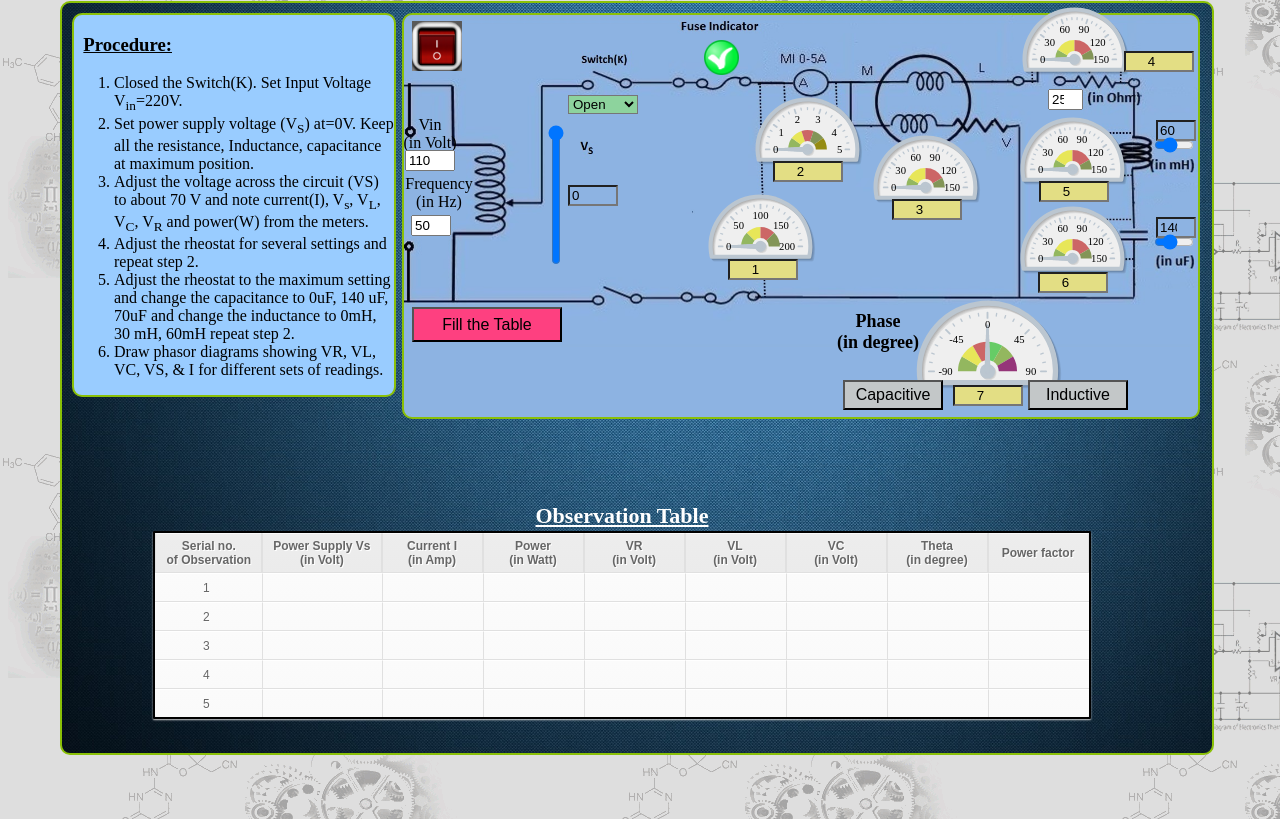
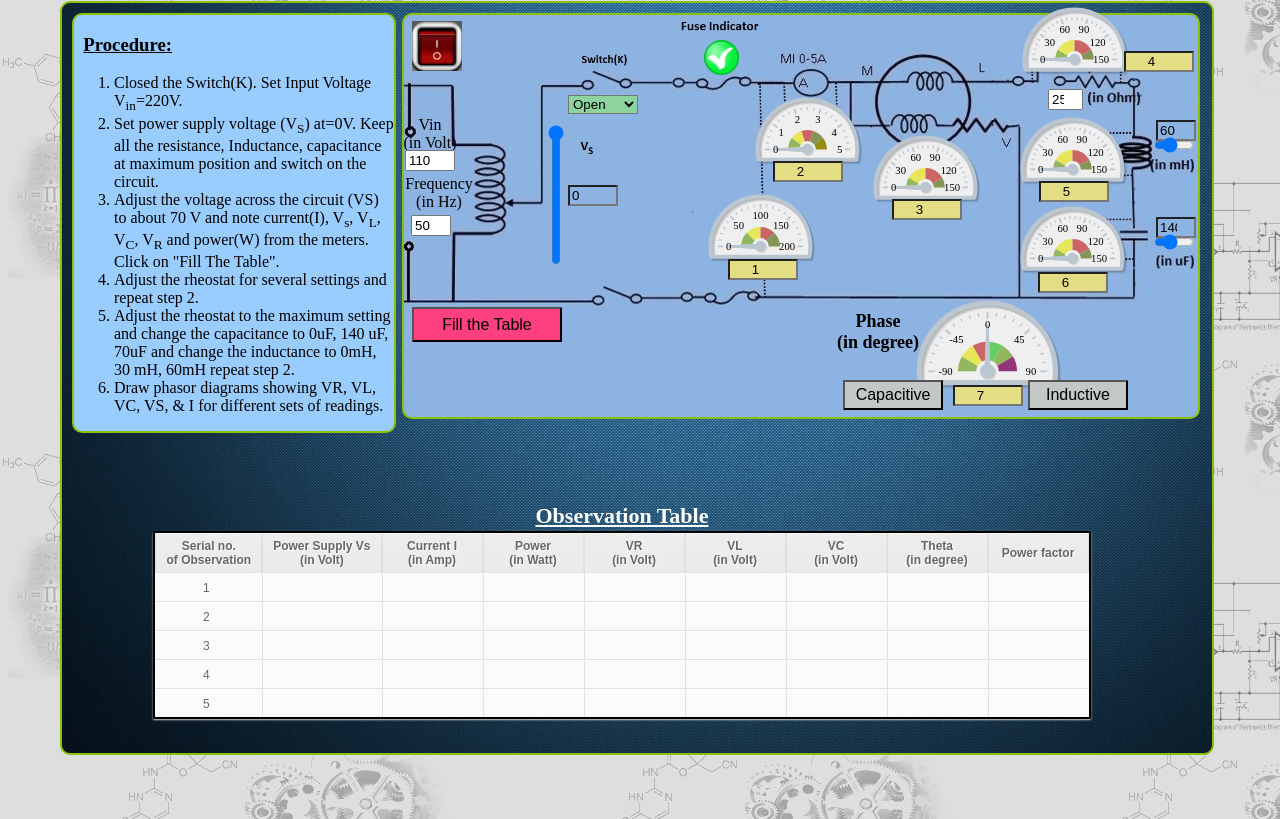
Before and after one commit to virtual-labs/exp-rlc-circuit-analysis-iitkgp, a plain HTML site: page experiment/simulation/index.html in a window 1280 px wide. Shown: the part 57-876 px from the top of the page. Drawn offline with Linux system fonts and the light colour scheme.

Commit message:
Update index.html

```diff
--- a/experiment/simulation/index.html
+++ b/experiment/simulation/index.html
@@ -32,8 +32,9 @@
 				<h3>&nbsp <u>Procedure: </u> </h3>
 				 <ol type="1">
 					  <li> Closed the Switch(K). Set Input Voltage V<sub>in</sub>=220V.</li>
-					  <li> Set power supply voltage (V<sub>S</sub>) at=0V. Keep all the resistance, Inductance, capacitance at maximum position.</li>
-					  <li> Adjust the voltage across the circuit (VS) to about 70 V and note current(I), V<sub>s</sub>, V<sub>L</sub>, V<sub>C</sub>, V<sub>R</sub> and power(W) from the meters.</li>
+					  <li> Set power supply voltage (V<sub>S</sub>) at=0V. Keep all the resistance, Inductance, capacitance at maximum position and switch on the circuit.</li>
+					  <li> Adjust the voltage across the circuit (VS) to about 70 V and note current(I), V<sub>s</sub>, V<sub>L</sub>, V<sub>C</sub>, V<sub>R</sub> and power(W) from the meters.
+					  Click on "Fill The Table".</li>
 					  <li> Adjust the rheostat for several settings and repeat step 2. </li>
 					  <li> Adjust the rheostat to the maximum setting and change the capacitance to 0uF,  140 uF, 70uF and change the inductance to 0mH, 30 mH, 60mH repeat step 2.</li>
 					  <li> Draw phasor diagrams showing VR, VL, VC, VS, & I for different sets of readings.</li>
```
